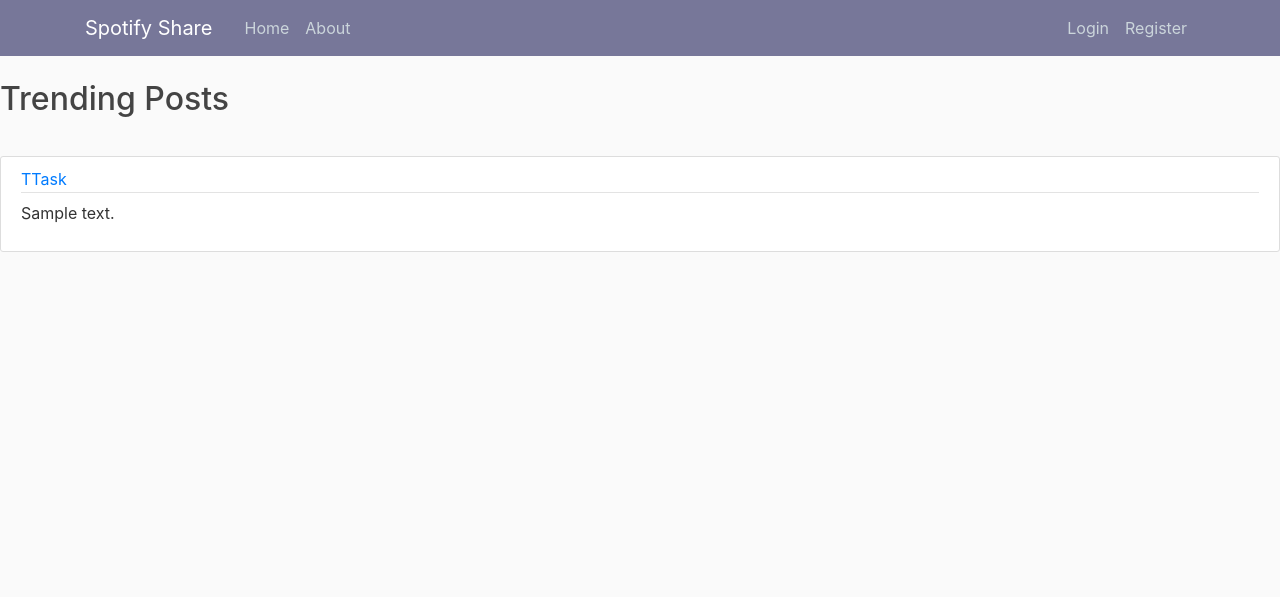
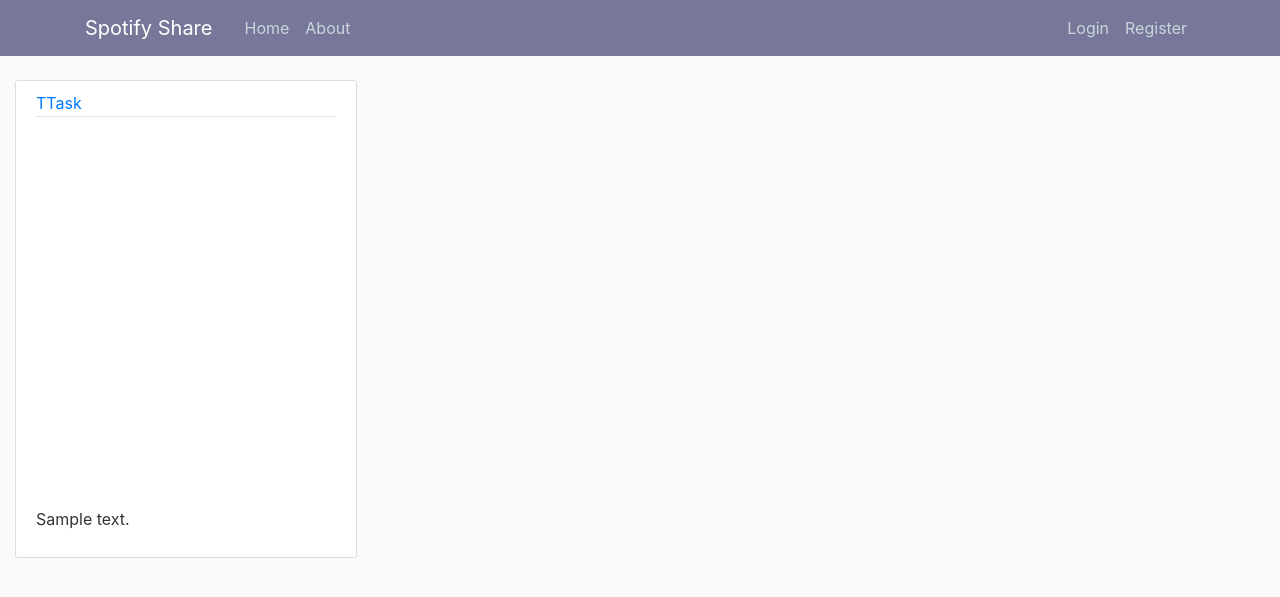
Before and after one commit to CodeGuru45/django-website, a Django app: page / in a window 1280 px wide. Shown: the top 597 px of the page. Run offline with Django 3.2, Linux system fonts and the light colour scheme; data comes from the database, SQL or seed files in the repository; tables that the repository leaves empty hold one stand-in row (values such as "Sample post"); some libraries are stand-ins or nearby versions.

Commit message:
updated to display posts

```diff
--- a/blog/templates/blog/home.html
+++ b/blog/templates/blog/home.html
@@ -1,18 +1,20 @@
 {% extends "blog/base.html" %}
 {% block content %}
-    <div class="trending">
-      <h2>Trending Posts</h3>
-    </div>
+    <div class="container-fluid">
+      <div class="row">
     {% for post in posts %}
+      <div class="col-auto">
         <article class="media content-section">
           <div class="media-body">
             <div class="article-metadata">
-              <a class="mr-2" href="#">{{ post.author }}</a>
-              <small class="text-muted">{{ post.date_posted }}</small>
+               <a class="mr-2" href="#">{{ post.author }}</a>
             </div>
-            <h2><a class="article-title" href="#">{{ post.title }}</a></h2>
+            <iframe src= '{{ post.music_url }}' width="300" height="380" frameborder="0" allowtransparency="true" allow="encrypted-media"></iframe>
             <p class="article-content">{{ post.content }}</p>
           </div>
         </article>
+      </div>
     {% endfor %}
+      </div>
+    </div>
 {% endblock content %}
```
